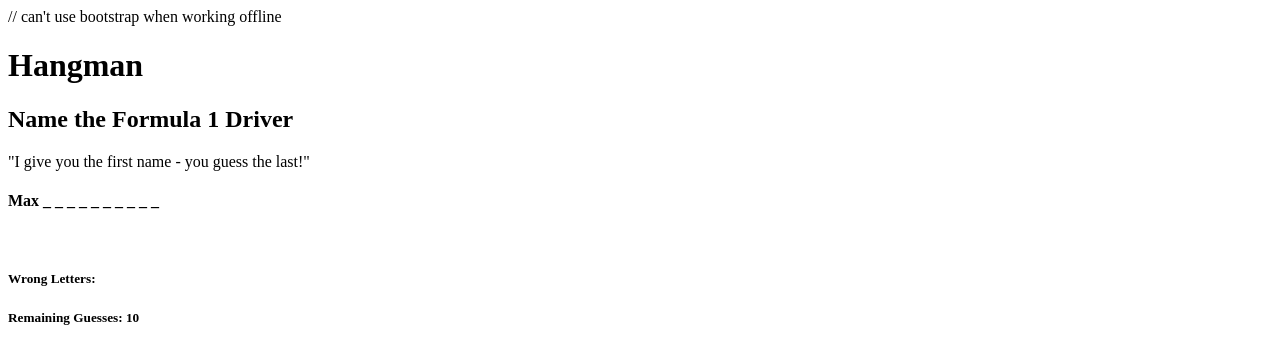
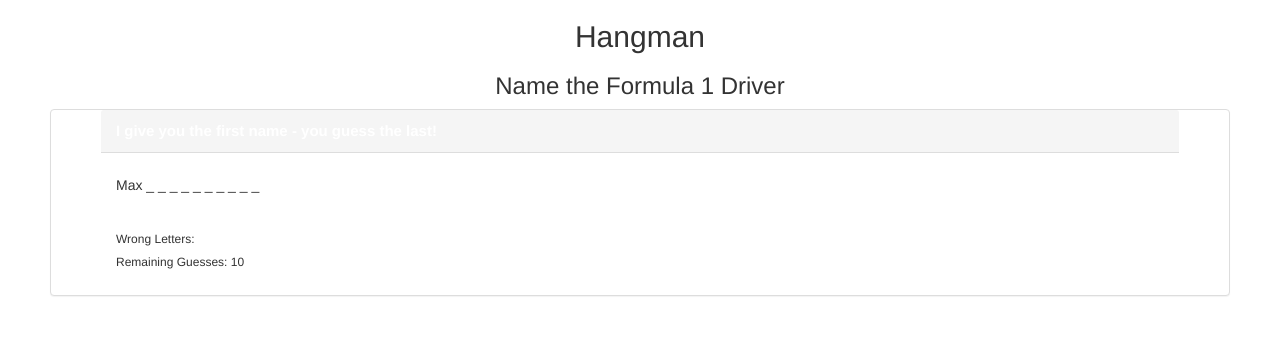
Before and after one commit to KathCatBC/hangman, a PHP site: page / in a window 1280 px wide. Shown: the top 364 px of the page. Run offline with PHP 8.4, Linux system fonts and the light colour scheme; some libraries are stand-ins or nearby versions.

Commit message:
Working on the style

```diff
--- a/assets/style.css
+++ b/assets/style.css
@@ -13,7 +13,31 @@ body {
 	/*font-family:  'Georgia', Times, Times New Roman, serif;*/
 }
 
+h2 {
+	text-align: center;
+}
 
+h3 {
+	text-align: center;
+}
+
+#displayResults {
+	width: 50%;
+	float: left;
+}
+.panelalign {
+	margin: 0px 50px 0px 50px;
+	padding: 0px 50px 0px 50px;
+}
+
+.statusalign {
+	margin: 0px 50px 0px 50px;
+}
+.headingtxt {
+	font-weight: bold;
+	font-size: 15px;
+	color: white;
+}
 
 .footerset {
 	font-family: sans-serif;
--- a/hangman.html
+++ b/hangman.html
@@ -5,11 +5,8 @@
     <title>Hangman</title>
 
 
-// can't use bootstrap when working offline
-   <!-- <link href="https://maxcdn.bootstrapcdn.com/bootswatch/3.3.7/cyborg/bootstrap.min.css" rel="stylesheet"> -->
-
-
- <!--   <link href="https://maxcdn.bootstrapcdn.com/bootswatch/3.3.7/cyborg/bootstrap.min.css" rel="stylesheet"> -->
+<!-- // can't use bootstrap when working offline -->
+   <link href="https://maxcdn.bootstrapcdn.com/bootswatch/3.3.7/cyborg/bootstrap.min.css" rel="stylesheet">
 
   <!--  	// My adjustments go here -->
 	 <link rel="stylesheet" type="text/css" href="assets/style.css">
@@ -19,49 +16,39 @@
   </script>
   </head>
   <body>
-  <h1>Hangman</h1>
-<h2>Name the Formula 1 Driver</h2>
-<!-- <h3>Heading 3</h3>
-<h4>Heading 4</h4>
-<h5>Heading 5</h5>
-<h6>Heading 6</h6>  -->
+  <h2>Hangman</h2>
+<h3>Name the Formula 1 Driver</h3>
 
-
-<!-- <div class="progress">     -->
-<!--   <div class="progress-bar progress-bar-success" style="width: 40%"></div>
-  <div class="progress-bar progress-bar-warning" style="width: 35%"></div>
-  <div class="progress-bar progress-bar-danger" style="width: 25%"></div>
-</div> -->
-
-
-<!-- <div class="panel panel-default">
-  <div class="panel-body">
-    Basic panel
+<div class="panel panel-default panelalign">
+  <div class="panel-heading headingtxt">
+ 	<div class="headingtxt">I give you the first name - you guess the last!</div>
   </div>
-</div> -->
-
-<div class="panel panel-default">
-  <div class="panel-heading">"I give you the first name - you guess the last!"</div>
   <div class="panel-body">
 
 	<div id="displayResults">
       Game Results Go Here
     </div>
+
+
   </div>
 </div>
 
-	<script>
 
-	// Theme Formula 1 drivers (past & present drivers - past driver)
+<!-- <div class="panel panel-default">
+  <div class="panel-body"> -->
+  	<div id="wonlostphoto">
+		<!-- photo goes here -->
+    </div>
+ <!--  </div>
+</div> -->
 
-	// Get image for win (checkered flag perhaps)
-	// Get image for lose (crashed car perhaps)
-	// Get a background image(s) (racetrack photo)
-	// Tire photos for background???
 
-// Plan C - cannot seem to use a random number to pick from object list maybe you can and I just haven't figued it out/learned it yet
+<script>
 
+
+var display = document.querySelector("#wonlostphoto");
 var display = document.querySelector("#displayResults");
+
 var beCareful = ""
 var NumofGuess = 0;
 var key = "a"; //stores key letter  start with a to prevent meta when loading will be 		replaced as soon as a users presses a key
@@ -79,23 +66,52 @@ var guessLetters = []; //
 var rightLetters = "";
 //var rightLetters = []; //array to hold the right letters in the right position
 var l = 0 //loop counter
+var wlsstatus = "";
+// var wonphoto = "assets/images/trophy.png"
+// var lostphoto =
+
 
 
 	UpperLastName = LastName.toUpperCase();  ////Convert last name to uppercase for comparison purposes
 	UpperLastName = UpperLastName.split("");  //splits last name into an arry
 	LastName = LastName.split("");
 
-//---------------------warning of duplicate letter
 
-		// "borrowed" this from RPS need to adjust
-      function displayResults(){       //right now every variable is universal,
-        var string = '<p><h4>'+ FirstName + '  ' + rightLetters +'</h4></p><br>';
-           string += '<p><h5> Wrong Letters: ' + wrongLetters; + '<h5></p><br>';
-           string += '<p><h5> Remaining Guesses: ' + (MaxWrong - NumofGuess)  + '<h5></p>';
+
+      function displayResults(){       //right now every variable is global - no need to pass anything,
+        var string = '<p><h5>'+ FirstName + '  ' + rightLetters +'</h5></p><br>';
+           string += '<p><h6> Wrong Letters: ' + wrongLetters; + '<h6></p><br>';
+           string += '<p><h6> Remaining Guesses: ' + (MaxWrong - NumofGuess)  + '<h6></p>';
       	   string += '<p>' + beCareful + '</p>';
 
          display.innerHTML = string;
       }
+
+
+ 		function wonlostphoto(){
+
+ 			var showphoto = ""
+        if (wlsstatus == "lost") {
+
+        	showphoto = "lost";  //get this to work with a bit of text before trying photos
+
+        	// showphoto = "<img src="assets/images/crash2.jpg" alt="Tires" width="400" height="200">"
+        	// showphoto = "<img src='assets/images/crash2.jpg'>";
+        }
+        else if (wlsstatus == "won") {
+        	showphoto = "you won";
+        	// showphoto = "You Won! <br>";
+        	// showphoto += "<img src=assets/images/trophy.png>";
+        	// showphoto += "Where is my ^&*() photo";
+        	// showphoto = "<img src='assets/images/trophy.png'>"
+        }
+        else{
+        	showphoto = "status start"
+        	// showphoto = "<img src='assets/images/pirelli.jpg'>";
+        }
+        display.innerHTML = showphoto;
+      }
+
 
 	//display the proper number of dashes for lastname
 	// using 2 variable 1 string and 1 array for display neatness
@@ -120,20 +136,18 @@ var l = 0 //loop counter
 
  	 // key = event.key
 
-if (key2 < "A" || key2 > "Z") {			//check to make sure a letter was input.
+if (key2 < "A" || key2 > "Z" || key2 == "SHIFT" || key2 == "CONTROL" || key2 == "ALT" || key2 == "BACKSPACE" || key2 == "ESCAPE") {			//check to make sure a letter was input.
+	//for some reason shift ctrl and alt backspace & ESC fail the A to Z test
 	beCareful = "Warning:  You must select a letter"
-}
-	// need to check for an already guessed letter
-	else if (NumofGuess < MaxWrong) { // need to put the else at the bottom
+	}
+	else if (NumofGuess < MaxWrong) {
 		console.log("pushed letter " + key2);
 		console.log("Number of Guesses" + NumofGuess);
 	 	//if index of the letter = -1 then it is an incorrect guess
  		if (UpperLastName.indexOf(key2) == -1) {
-
-
- 			//check here for duplicate wrong letters since you don't get penalized for duplicate correct letters
+		//check here for duplicate wrong letters since you don't get penalized for duplicate correct letters
  			if (wrongLetters.indexOf(key2) != -1) {  //wrong letter has already been guessd
- 				console.log("already been guessed");
+ 				// console.log("already been guessed");
  				beCareful = "You already guessed that letter"
  			}
  			else {
@@ -150,22 +164,26 @@ if (key2 < "A" || key2 > "Z") {			//check to make sure a letter was input.
  				for (l = 0; l < UpperLastName.length; l++) {
  				 	if (UpperLastName[l] == key2) {
  				 		guessLetters[l] = LastName[l];
- 				 		console.log(guessLetters);
+ 				 		// console.log(guessLetters);
  				 	}  //end if
  				 }  //end for
  				 rightLetters = guessLetters.join(" ");
- 				 console.log("Number of Guesses" + NumofGuess);
+ 				 // console.log("Number of Guesses" + NumofGuess);
  			}  //end of else
 
  		} // end of else if
- 		console.log("Number of Guesses" + NumofGuess + " Max " + MaxWrong);
+ 		// console.log("Number of Guesses" + NumofGuess + " Max " + MaxWrong);
  		if (NumofGuess === MaxWrong) {  //too many wrong guesses
- 			beCareful = "<p> Too many wrong guesses the right answer was: </p>"
- 			beCareful += "<p>" + FirstName + " " + LastName + "</p>"
+ 			beCareful = "<p> Too many wrong guesses the right answer was: </p>";
+ 			beCareful += "<p>" + FirstName + " " + SplitName[1] + "</p>";
+ 			wlsstatus = "lost";
+ 			wonlostphoto();
 
  		}
  		if (guessLetters.indexOf("_") == -1) {  //you won
- 			beCareful = "<p> You Won! </p>"
+ 			beCareful = "<p> You Won! </p>";
+ 			wlsstatus = "won";
+ 			wonlostphoto();
 
  		}
 		displayResults()
@@ -174,28 +192,7 @@ if (key2 < "A" || key2 > "Z") {			//check to make sure a letter was input.
  		//check to see if user won or lost
 } //end of function
 
-//Other notes from class thay may be helpful for this project.
-
-// 		If wrong letter array length >= max guesses (it should never be > but just in case use > )
-// 			Then Show Fail Display
-// 			Prompt to play again
-
-// 		If user correctly guesses all the letters
-// 			Then show win display
-// 			Prompt to play again
-
-
-
 // var display = document.querySelector("#....") //use (# for id)  (. for class)
-
-
-// 			Then Show Fail Display
-// 			Prompt to play again
-
-// 		If user correctly guesses all the letters
-// 			Then show win display
-// 			Prompt to play again
-
 
 
     </script>
```
Also changed, not shown: assets/images/Pirelli.jpg (added), assets/images/trophy.png (added).
